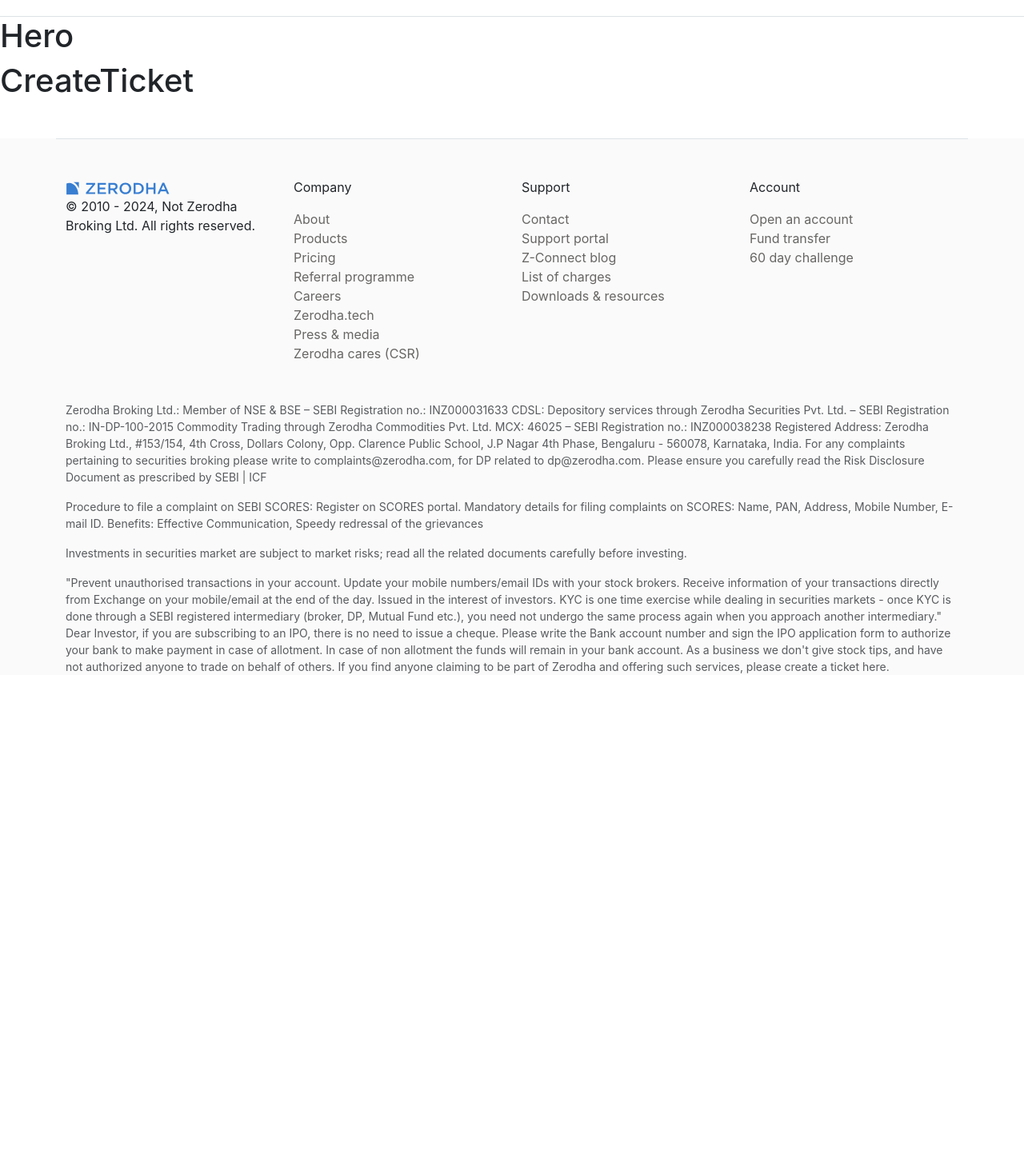
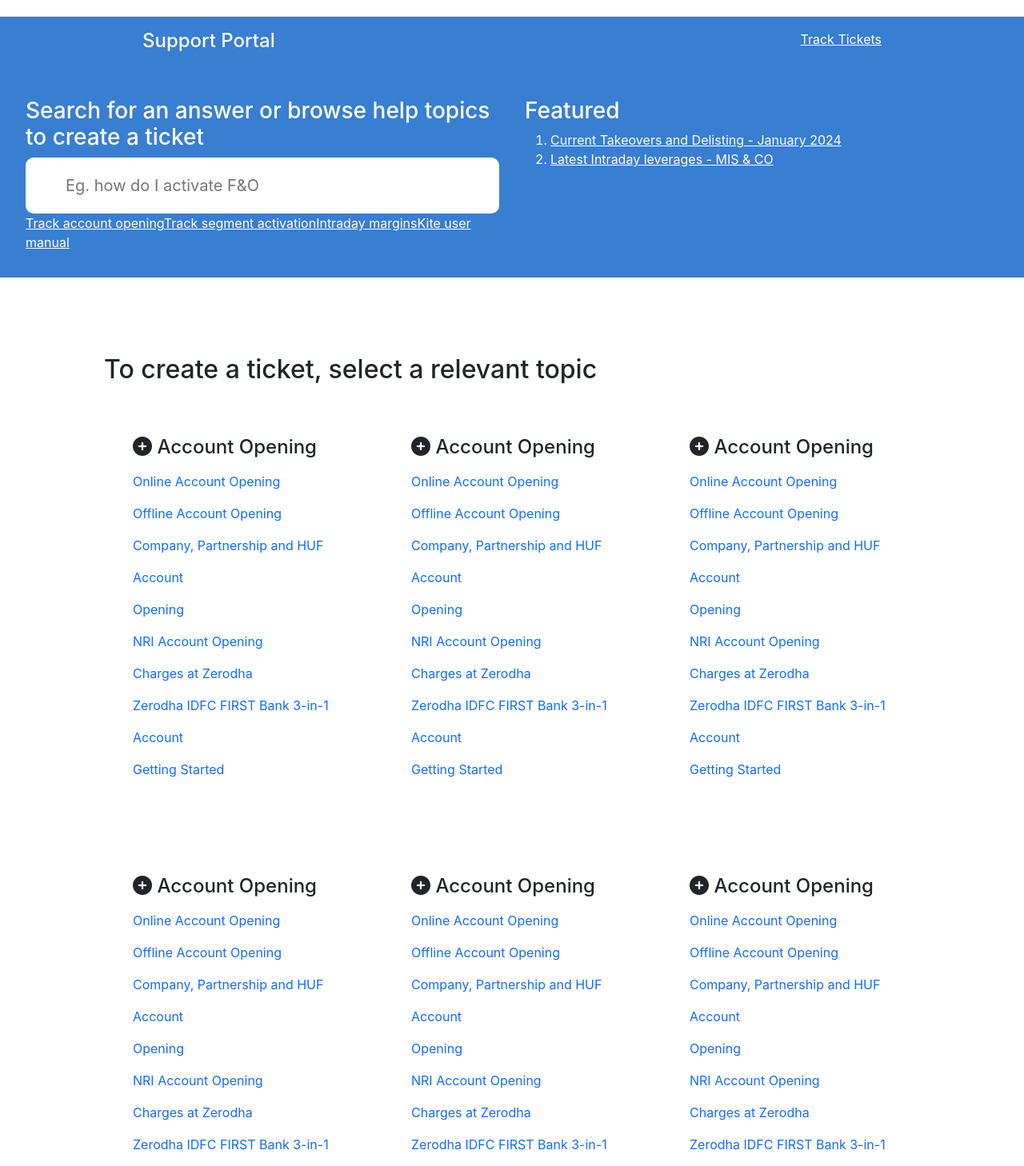
Before and after one commit to shimul47/Stock_Market, a React (Create React App) app in the folder frontend/: page /support in a window 1280 px wide. Shown: the part 52-1510 px from the top of the page at 80% size. Before the commit the page ends 912 px from the top, so only its background shows below. Built offline with nearby package versions, Linux system fonts and the light colour scheme.

Commit message:
Frontend Complete

```diff
--- a/frontend/src/index.css
+++ b/frontend/src/index.css
@@ -18,3 +18,26 @@
   text-decoration: none;
   color: rgb(103, 102, 100);
 }
+#supportHero {
+  background-color: rgb(56, 126, 209);
+  color: white;
+}
+
+#supportHero a {
+  color: white;
+}
+
+#supportWrapper {
+  display: flex;
+  justify-content: space-between;
+  margin: 0 150px;
+}
+
+#supportHero input {
+  padding: 20px 50px;
+  width: 100%;
+
+  font-size: 20px;
+  border-radius: 10px;
+  border: none;
+}
--- a/frontend/src/landingPage/support/CreateTicket.js
+++ b/frontend/src/landingPage/support/CreateTicket.js
@@ -2,8 +2,232 @@
 
 function CreateTicket() {
   return (
-    <div>
-      <h1>CreateTicket</h1>
+    <div className="container">
+      <div className="row p-5 mt-5 mb-5">
+        <h1 className="fs-2">To create a ticket, select a relevant topic</h1>
+        <div className="col-4 p-5 mt-2 mb-2">
+          <h4 className="">
+            <i class="fa fa-plus-circle" aria-hidden="true"></i> Account Opening
+          </h4>
+          <a href="" style={{ textDecoration: "none", lineHeight: "2.5" }}>
+            Online Account Opening
+          </a>
+          <br />
+          <a href="" style={{ textDecoration: "none", lineHeight: "2.5" }}>
+            Offline Account Opening
+          </a>
+          <br />
+          <a href="" style={{ textDecoration: "none", lineHeight: "2.5" }}>
+            Company, Partnership and HUF Account
+          </a>
+          <br />
+          <a href="" style={{ textDecoration: "none", lineHeight: "2.5" }}>
+            Opening
+          </a>
+          <br />
+          <a href="" style={{ textDecoration: "none", lineHeight: "2.5" }}>
+            NRI Account Opening
+          </a>
+          <br />
+          <a href="" style={{ textDecoration: "none", lineHeight: "2.5" }}>
+            Charges at Zerodha
+          </a>
+          <br />
+          <a href="" style={{ textDecoration: "none", lineHeight: "2.5" }}>
+            Zerodha IDFC FIRST Bank 3-in-1 Account
+          </a>
+          <br />
+          <a href="" style={{ textDecoration: "none", lineHeight: "2.5" }}>
+            Getting Started
+          </a>
+          <br />
+        </div>
+        <div className="col-4 p-5 mt-2 mb-2">
+          <h4 className="">
+            <i class="fa fa-plus-circle" aria-hidden="true"></i> Account Opening
+          </h4>
+          <a href="" style={{ textDecoration: "none", lineHeight: "2.5" }}>
+            Online Account Opening
+          </a>
+          <br />
+          <a href="" style={{ textDecoration: "none", lineHeight: "2.5" }}>
+            Offline Account Opening
+          </a>
+          <br />
+          <a href="" style={{ textDecoration: "none", lineHeight: "2.5" }}>
+            Company, Partnership and HUF Account
+          </a>
+          <br />
+          <a href="" style={{ textDecoration: "none", lineHeight: "2.5" }}>
+            Opening
+          </a>
+          <br />
+          <a href="" style={{ textDecoration: "none", lineHeight: "2.5" }}>
+            NRI Account Opening
+          </a>
+          <br />
+          <a href="" style={{ textDecoration: "none", lineHeight: "2.5" }}>
+            Charges at Zerodha
+          </a>
+          <br />
+          <a href="" style={{ textDecoration: "none", lineHeight: "2.5" }}>
+            Zerodha IDFC FIRST Bank 3-in-1 Account
+          </a>
+          <br />
+          <a href="" style={{ textDecoration: "none", lineHeight: "2.5" }}>
+            Getting Started
+          </a>
+          <br />
+        </div>
+        <div className="col-4 p-5 mt-2 mb-2">
+          <h4 className="">
+            <i class="fa fa-plus-circle" aria-hidden="true"></i> Account Opening
+          </h4>
+          <a href="" style={{ textDecoration: "none", lineHeight: "2.5" }}>
+            Online Account Opening
+          </a>
+          <br />
+          <a href="" style={{ textDecoration: "none", lineHeight: "2.5" }}>
+            Offline Account Opening
+          </a>
+          <br />
+          <a href="" style={{ textDecoration: "none", lineHeight: "2.5" }}>
+            Company, Partnership and HUF Account
+          </a>
+          <br />
+          <a href="" style={{ textDecoration: "none", lineHeight: "2.5" }}>
+            Opening
+          </a>
+          <br />
+          <a href="" style={{ textDecoration: "none", lineHeight: "2.5" }}>
+            NRI Account Opening
+          </a>
+          <br />
+          <a href="" style={{ textDecoration: "none", lineHeight: "2.5" }}>
+            Charges at Zerodha
+          </a>
+          <br />
+          <a href="" style={{ textDecoration: "none", lineHeight: "2.5" }}>
+            Zerodha IDFC FIRST Bank 3-in-1 Account
+          </a>
+          <br />
+          <a href="" style={{ textDecoration: "none", lineHeight: "2.5" }}>
+            Getting Started
+          </a>
+          <br />
+        </div>
+        <div className="col-4 p-5 mt-2 mb-2">
+          <h4 className="">
+            <i class="fa fa-plus-circle" aria-hidden="true"></i> Account Opening
+          </h4>
+          <a href="" style={{ textDecoration: "none", lineHeight: "2.5" }}>
+            Online Account Opening
+          </a>
+          <br />
+          <a href="" style={{ textDecoration: "none", lineHeight: "2.5" }}>
+            Offline Account Opening
+          </a>
+          <br />
+          <a href="" style={{ textDecoration: "none", lineHeight: "2.5" }}>
+            Company, Partnership and HUF Account
+          </a>
+          <br />
+          <a href="" style={{ textDecoration: "none", lineHeight: "2.5" }}>
+            Opening
+          </a>
+          <br />
+          <a href="" style={{ textDecoration: "none", lineHeight: "2.5" }}>
+            NRI Account Opening
+          </a>
+          <br />
+          <a href="" style={{ textDecoration: "none", lineHeight: "2.5" }}>
+            Charges at Zerodha
+          </a>
+          <br />
+          <a href="" style={{ textDecoration: "none", lineHeight: "2.5" }}>
+            Zerodha IDFC FIRST Bank 3-in-1 Account
+          </a>
+          <br />
+          <a href="" style={{ textDecoration: "none", lineHeight: "2.5" }}>
+            Getting Started
+          </a>
+          <br />
+        </div>
+        <div className="col-4 p-5 mt-2 mb-2">
+          <h4 className="">
+            <i class="fa fa-plus-circle" aria-hidden="true"></i> Account Opening
+          </h4>
+          <a href="" style={{ textDecoration: "none", lineHeight: "2.5" }}>
+            Online Account Opening
+          </a>
+          <br />
+          <a href="" style={{ textDecoration: "none", lineHeight: "2.5" }}>
+            Offline Account Opening
+          </a>
+          <br />
+          <a href="" style={{ textDecoration: "none", lineHeight: "2.5" }}>
+            Company, Partnership and HUF Account
+          </a>
+          <br />
+          <a href="" style={{ textDecoration: "none", lineHeight: "2.5" }}>
+            Opening
+          </a>
+          <br />
+          <a href="" style={{ textDecoration: "none", lineHeight: "2.5" }}>
+            NRI Account Opening
+          </a>
+          <br />
+          <a href="" style={{ textDecoration: "none", lineHeight: "2.5" }}>
+            Charges at Zerodha
+          </a>
+          <br />
+          <a href="" style={{ textDecoration: "none", lineHeight: "2.5" }}>
+            Zerodha IDFC FIRST Bank 3-in-1 Account
+          </a>
+          <br />
+          <a href="" style={{ textDecoration: "none", lineHeight: "2.5" }}>
+            Getting Started
+          </a>
+          <br />
+        </div>
+        <div className="col-4 p-5 mt-2 mb-2">
+          <h4 className="">
+            <i class="fa fa-plus-circle" aria-hidden="true"></i> Account Opening
+          </h4>
+          <a href="" style={{ textDecoration: "none", lineHeight: "2.5" }}>
+            Online Account Opening
+          </a>
+          <br />
+          <a href="" style={{ textDecoration: "none", lineHeight: "2.5" }}>
+            Offline Account Opening
+          </a>
+          <br />
+          <a href="" style={{ textDecoration: "none", lineHeight: "2.5" }}>
+            Company, Partnership and HUF Account
+          </a>
+          <br />
+          <a href="" style={{ textDecoration: "none", lineHeight: "2.5" }}>
+            Opening
+          </a>
+          <br />
+          <a href="" style={{ textDecoration: "none", lineHeight: "2.5" }}>
+            NRI Account Opening
+          </a>
+          <br />
+          <a href="" style={{ textDecoration: "none", lineHeight: "2.5" }}>
+            Charges at Zerodha
+          </a>
+          <br />
+          <a href="" style={{ textDecoration: "none", lineHeight: "2.5" }}>
+            Zerodha IDFC FIRST Bank 3-in-1 Account
+          </a>
+          <br />
+          <a href="" style={{ textDecoration: "none", lineHeight: "2.5" }}>
+            Getting Started
+          </a>
+          <br />
+        </div>
+      </div>
     </div>
   );
 }
--- a/frontend/src/landingPage/support/Hero.js
+++ b/frontend/src/landingPage/support/Hero.js
@@ -2,9 +2,36 @@
 
 function Hero() {
   return (
-    <div>
-      <h1>Hero</h1>
-    </div>
+    <section className="container-fluid" id="supportHero">
+      <div className="p-3 " id="supportWrapper">
+        <h4>Support Portal</h4>
+        <a href="">Track Tickets</a>
+      </div>
+      <div className="row p-3 ">
+        <div className="col-6 p-3">
+          <h1 className="fs-3">
+            Search for an answer or browse help topics to create a ticket
+          </h1>
+          <input placeholder="Eg. how do I activate F&O" />
+          <br />
+          <a href="">Track account opening</a>
+          <a href="">Track segment activation</a>
+          <a href="">Intraday margins</a>
+          <a href="">Kite user manual</a>
+        </div>
+        <div className="col-6 p-3">
+          <h1 className="fs-3">Featured</h1>
+          <ol>
+            <li>
+              <a href="">Current Takeovers and Delisting - January 2024</a>
+            </li>
+            <li>
+              <a href="">Latest Intraday leverages - MIS & CO</a>
+            </li>
+          </ol>
+        </div>
+      </div>
+    </section>
   );
 }
 
```
